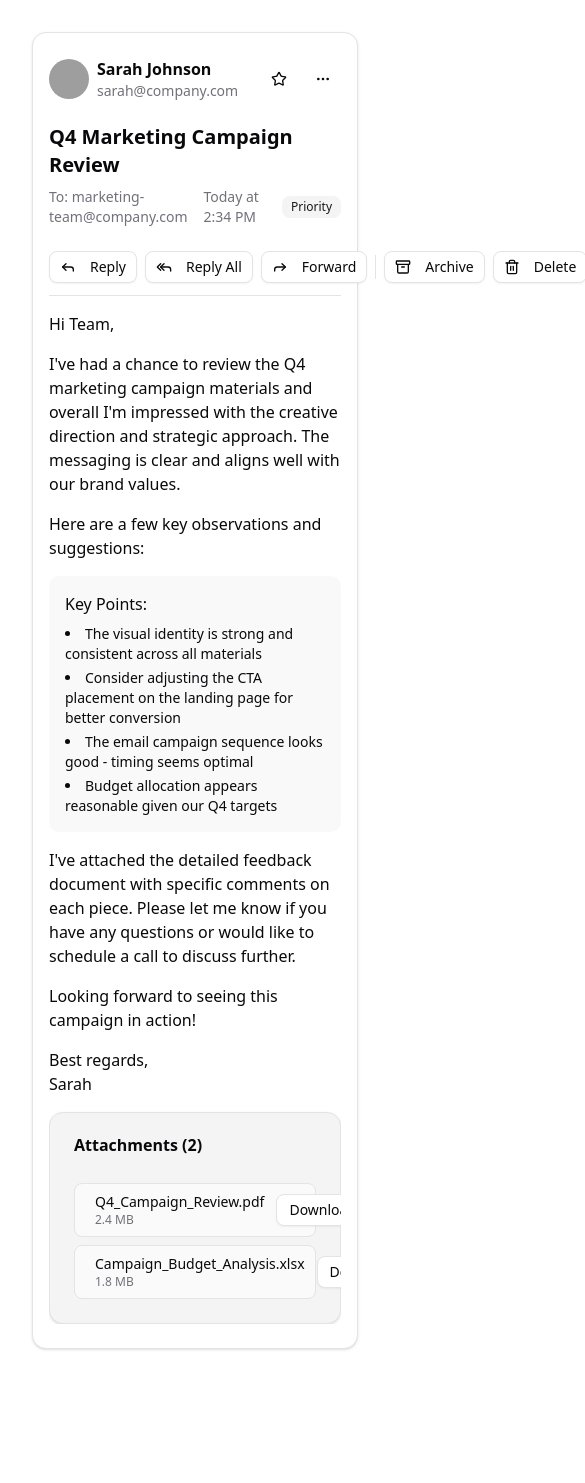
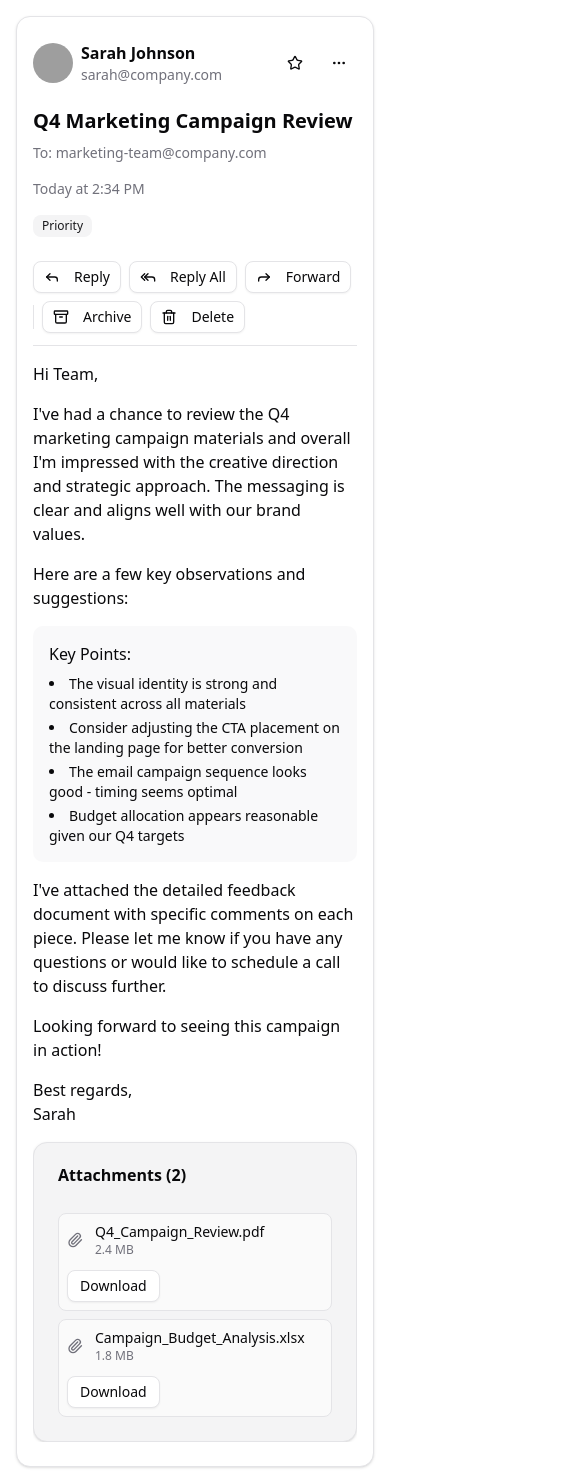
Before and after one commit to shillien-templar/fullshad, a Next.js app: page /preview/inbox-email in a window 390 px wide. Shown: the whole page, 585 px wide, since content can reach past the window. Before the commit the page ends 1381 px from the top, so only its background shows below. Built offline with nearby package versions, Linux system fonts and the light colour scheme; grey boxes are pictures that could not be loaded.

Commit message:
Improve responsiveness of inbox email

```diff
--- a/app/(previews)/preview/inbox-email/page.tsx
+++ b/app/(previews)/preview/inbox-email/page.tsx
@@ -2,8 +2,8 @@ import {InboxEmail} from "@/components/composites/email-layouts/inbox-email"
 
 export default function InboxEmailPreview() {
     return (
-        <div className="py-4">
-            <div className="max-w-4xl mx-auto px-4">
+        <div className="md:py-4">
+            <div className="max-w-4xl mx-auto md:px-4">
                 <InboxEmail/>
             </div>
         </div>
--- a/components/composites/email-layouts/inbox-email.tsx
+++ b/components/composites/email-layouts/inbox-email.tsx
@@ -92,7 +92,7 @@ export function InboxEmail() {
 
                 <div className="space-y-2">
                     <h2 className="text-xl font-semibold">Q4 Marketing Campaign Review</h2>
-                    <div className="flex items-center gap-4 text-sm text-muted-foreground">
+                    <div className="flex flex-col md:flex-row md:items-center gap-4 text-sm text-muted-foreground">
                         <span>To: marketing-team@company.com</span>
                         <span>Today at 2:34 PM</span>
                         <Badge variant="secondary">Priority</Badge>
@@ -103,7 +103,7 @@ export function InboxEmail() {
             <CardContent className="px-4">
                 {/* Email Actions */}
                 <div className="border-b pb-3 mb-4">
-                    <div className="flex items-center gap-2">
+                    <div className="flex flex-wrap items-center gap-2">
                         <Button variant="outline" size="sm">
                             <Reply className="h-4 w-4 mr-2"/>
                             Reply
@@ -179,19 +179,24 @@ export function InboxEmail() {
 
                             <CardContent>
                                 <div className="space-y-2">
-                                    <div className="rounded-md flex items-center gap-3 p-2 bg-primary-foreground rounded border">
+                                    <div className="rounded-md flex flex-wrap items-center gap-3 p-2 bg-primary-foreground rounded border">
+                                        <div className="w-full md:w-[auto] md:grow-1 flex items-center gap-3">
                                             <Paperclip className="h-4 w-4 text-muted-foreground"/>
                                             <div className="flex-1">
                                                 <p className="text-sm font-medium">Q4_Campaign_Review.pdf</p>
                                                 <p className="text-xs text-muted-foreground">2.4 MB</p>
                                             </div>
+                                        </div>
                                         <Button variant="outline" size="sm">Download</Button>
                                     </div>
-                                    <div className="rounded-md flex items-center gap-3 p-2 bg-primary-foreground rounded border">
+
+                                    <div className="rounded-md flex flex-wrap items-center gap-3 p-2 bg-primary-foreground rounded border">
+                                        <div className="w-full md:w-[auto] md:grow-1 flex items-center gap-3">
                                             <Paperclip className="h-4 w-4 text-muted-foreground"/>
                                             <div className="flex-1">
                                                 <p className="text-sm font-medium">Campaign_Budget_Analysis.xlsx</p>
                                                 <p className="text-xs text-muted-foreground">1.8 MB</p>
+                                            </div>
                                         </div>
                                         <Button variant="outline" size="sm">Download</Button>
                                     </div>
```
Lines whose indentation alone changed are shown as unchanged.
